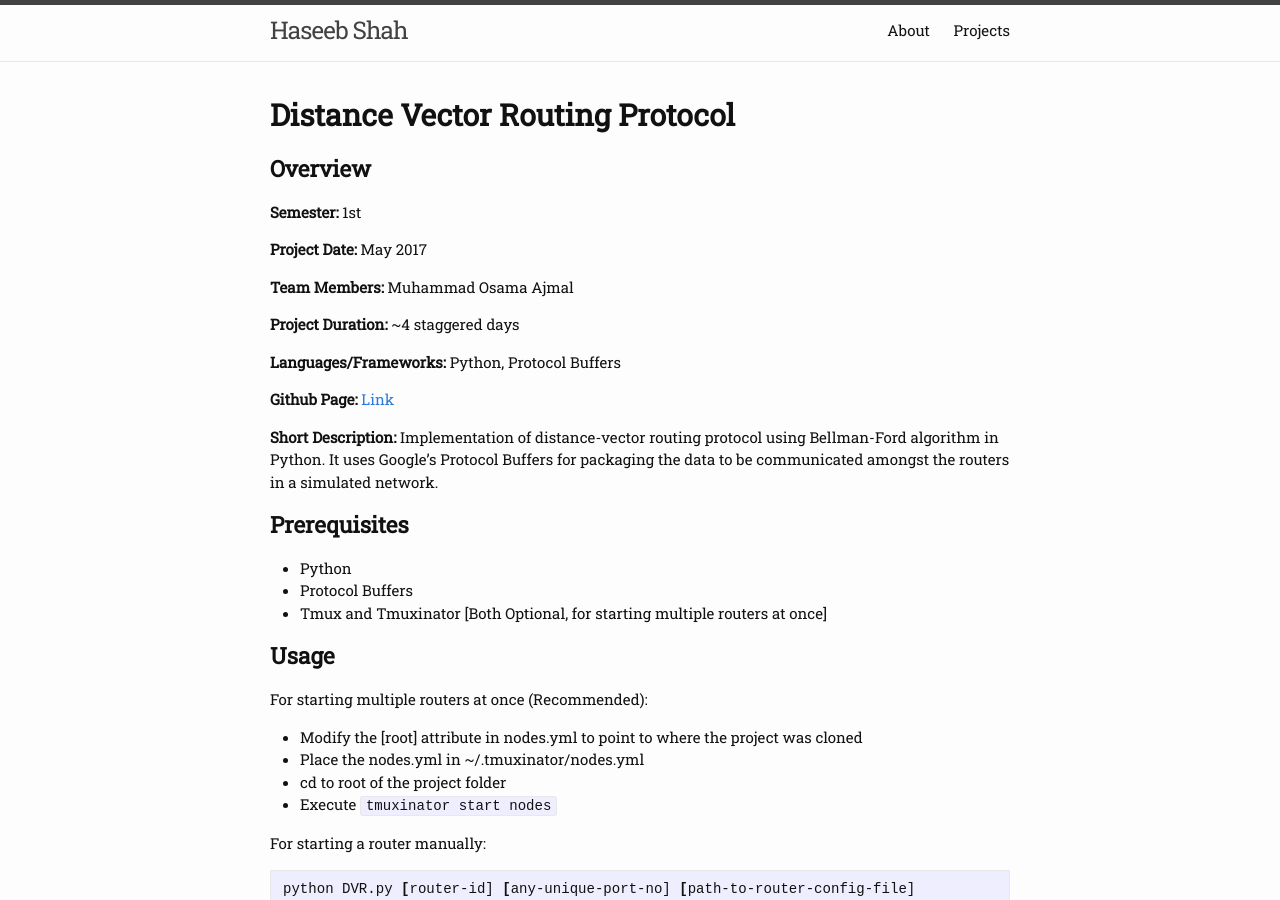
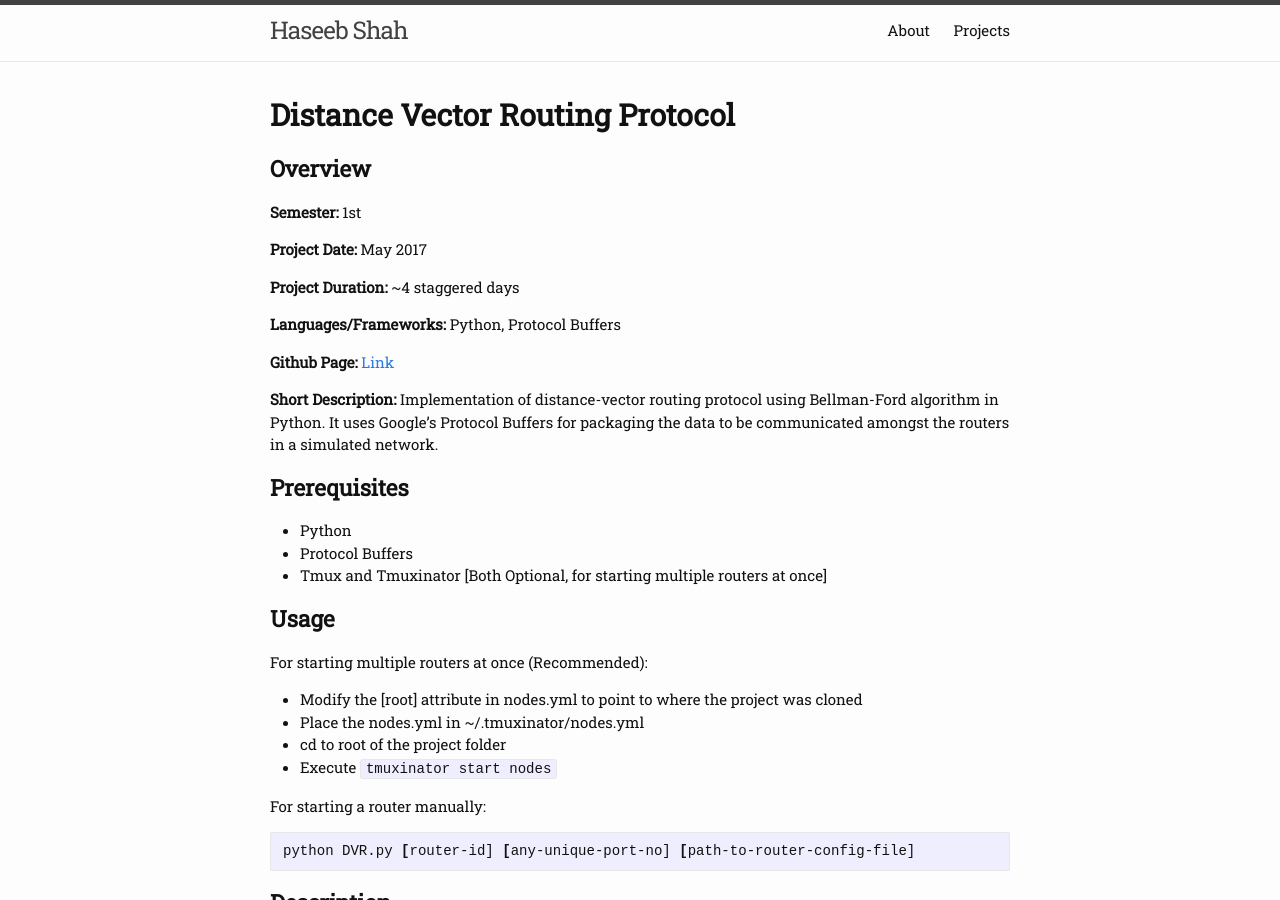
Before and after one commit to haseebs/haseebs.github.io, a Jekyll site: the page built from _projects/dvrp.markdown, in a window 1280 px wide and 900 px high. Built offline with Jekyll 4.4.1, drawn with Linux system fonts in a browser that asks for light colours.

Commit message:
Minor fixes in projects

```diff
--- a/_projects/dvrp.markdown
+++ b/_projects/dvrp.markdown
@@ -11,8 +11,6 @@ description: Implementation of distance-vector routing protocol using Bellman-Fo
 **Semester:** 1st
 
 **Project Date:** May 2017
-
-**Team Members:** Muhammad Osama Ajmal
 
 **Project Duration:** ~4 staggered days
 
--- a/_projects/photron.markdown
+++ b/_projects/photron.markdown
@@ -11,8 +11,6 @@ description: Windows 10 Universal application (Desktop + phone + Xbox + Hololens
 **Semester:** 1st
 
 **Project Date:** December 2015
-
-**Team Members:** None
 
 **Project Duration:** 2 weeks
 
```
